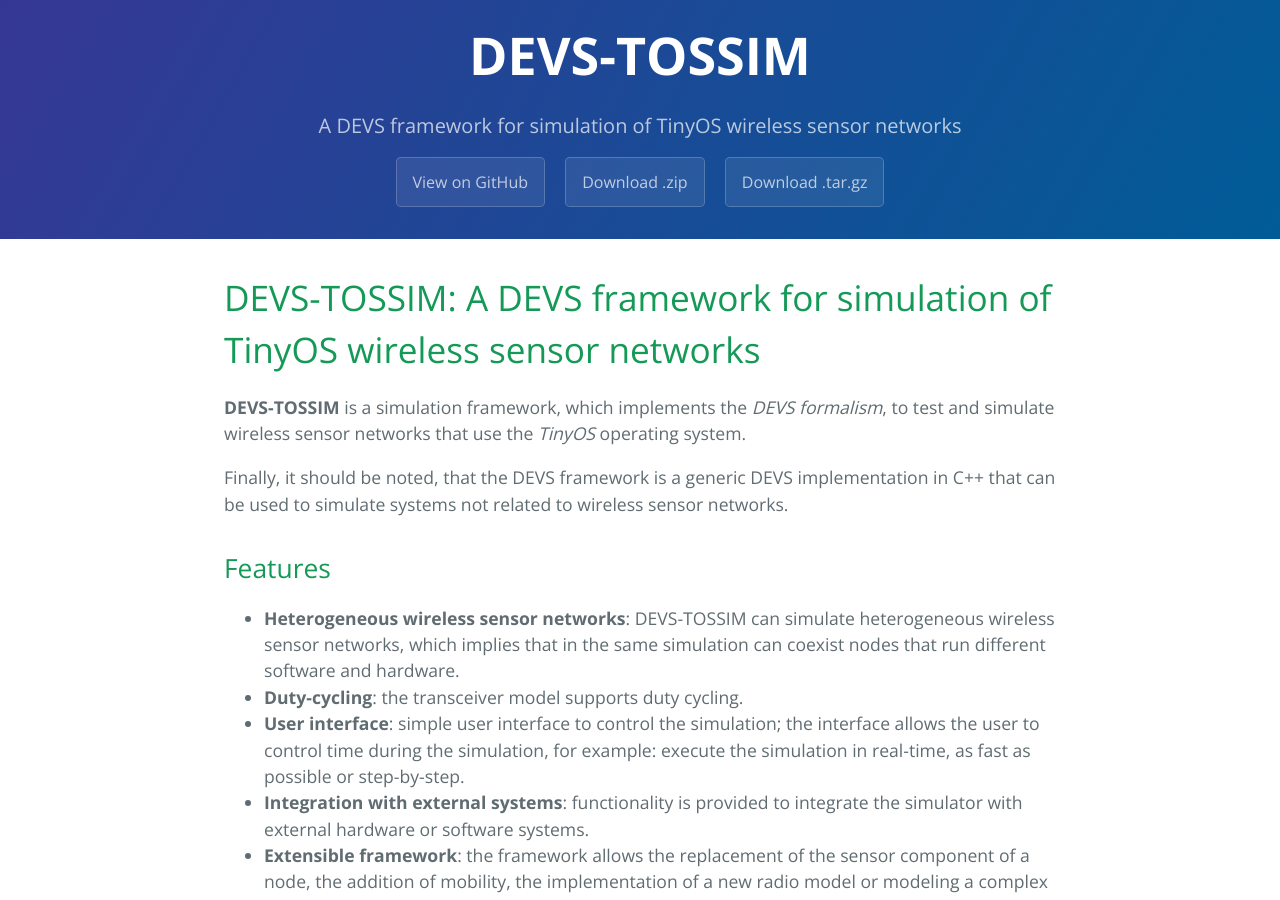
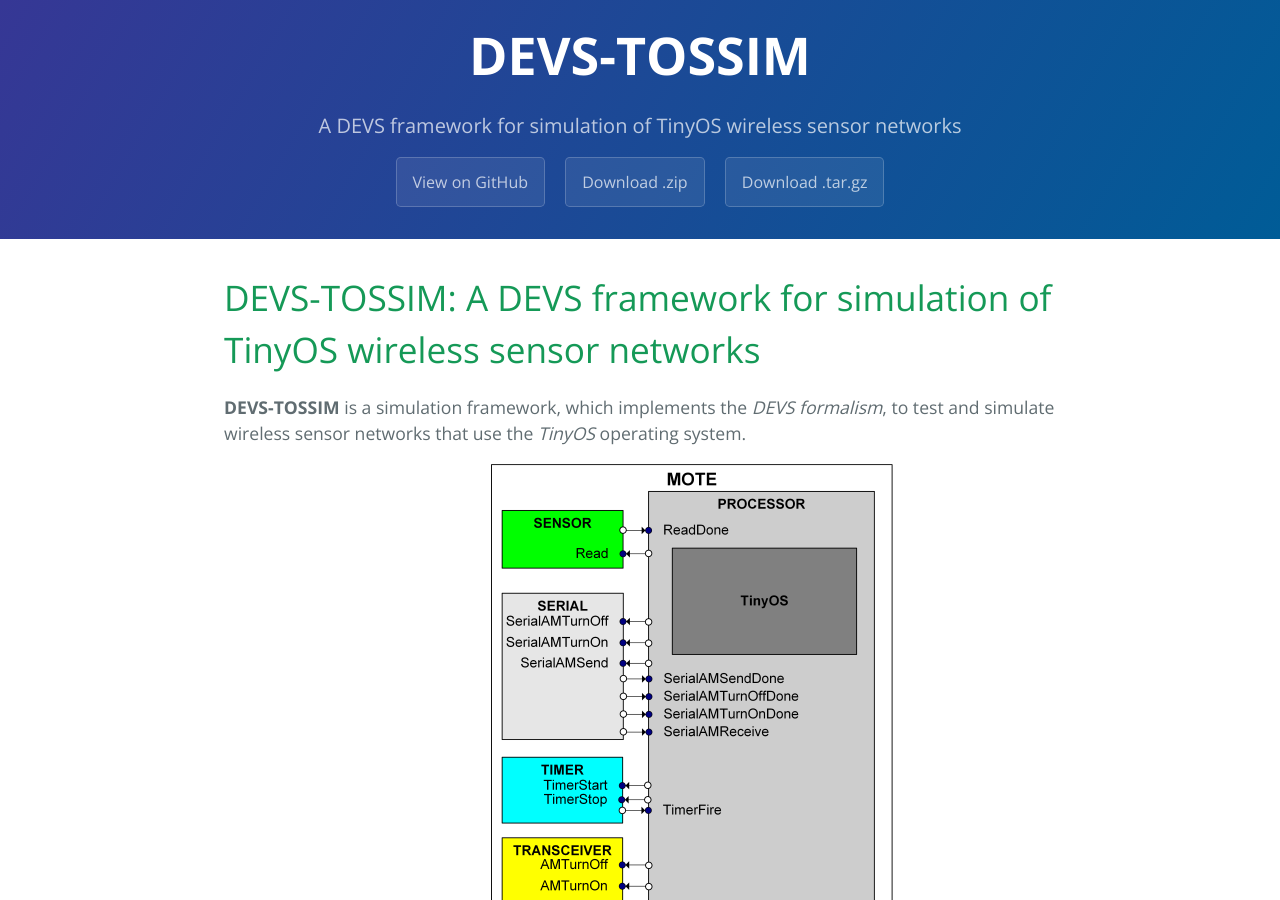
Before and after one commit to rgmarelli/devs-tossim, a Jekyll site: the page built from index.html, in a window 1280 px wide and 900 px high. Built offline with Jekyll 4.4.1, drawn with Linux system fonts in a browser that asks for light colours; nearby versions of some CDN libraries.

Commit message:
Added: basic documentation & images

```diff
--- a/_posts/2016-04-23-userguide.markdown
+++ b/_posts/2016-04-23-userguide.markdown
@@ -99,7 +101,7 @@
 
 * __id__: id of the sensor node in TinyOS.
 
-* __duty-cycle (optional)__: duty-cycle that the transceiver will use as a number between 0 and 1. Default, is 1 (the transceiver is won't be suspended).
+* __duty-cycle (optional)__: duty-cycle that the transceiver will use as a number between 0 and 1. Default, is 1 (the transceiver won't be suspended).
 
 * __x,y,z (optional)__: position of the node in the space.
 
--- a/index.html
+++ b/index.html
@@ -8,7 +8,7 @@
 
 <p><strong>DEVS-TOSSIM</strong> is a simulation framework, which implements the <em>DEVS formalism</em>, to test and simulate wireless sensor networks that use the <em>TinyOS</em> operating system. </p>
 
-<p>Finally, it should be noted, that the DEVS framework is a generic DEVS implementation in C++ that can be used to simulate systems not related to wireless sensor networks.</p>
+<center><img src="{{ site.baseurl }}/images/devs-mote.png" /></center>
 
 <h2>Features</h2>
 <ul>
@@ -18,7 +18,6 @@
   <li><strong>Integration with external systems</strong>: functionality is provided to integrate the simulator with external hardware or software systems.</li>
   <li><strong>Extensible framework</strong>: the framework allows the replacement of the sensor component of a node, the addition of mobility, the implementation of a new radio model or modeling a complex sensing environment.</li>
 </ul>
-
 
 <h2>Documentation</h2>
 <ul>
```
Also changed, not shown: other parts of _posts/2016-04-23-userguide.markdown (+2 -0 lines), _posts/2016-04-23-devguide.markdown (+4 -4 lines), images/devs-mote.png (added), images/devs-ui.png (added).
